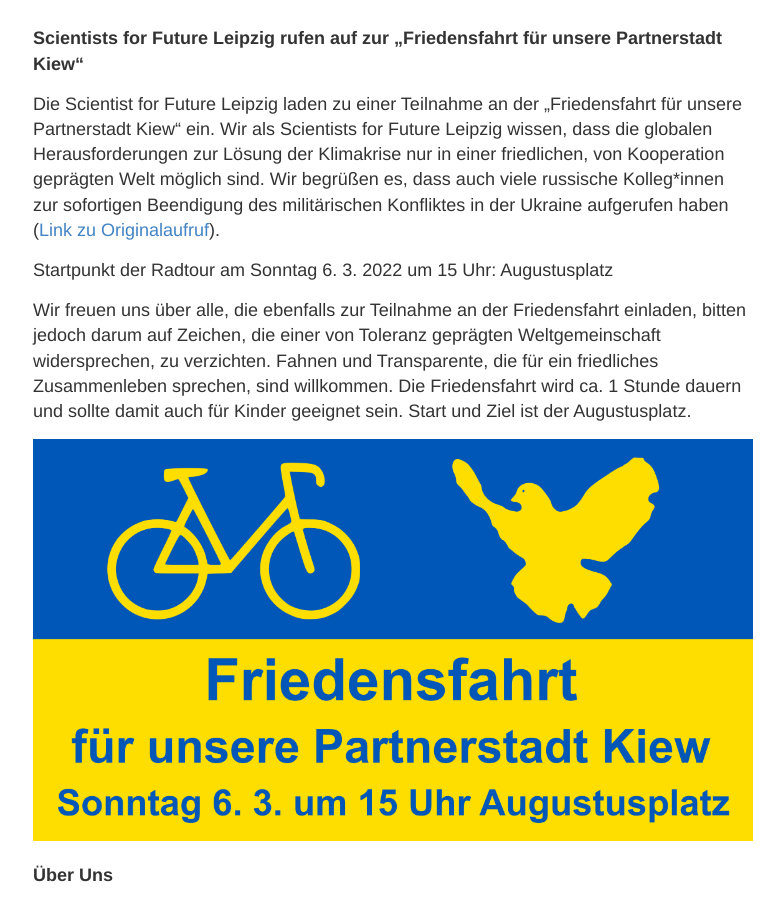
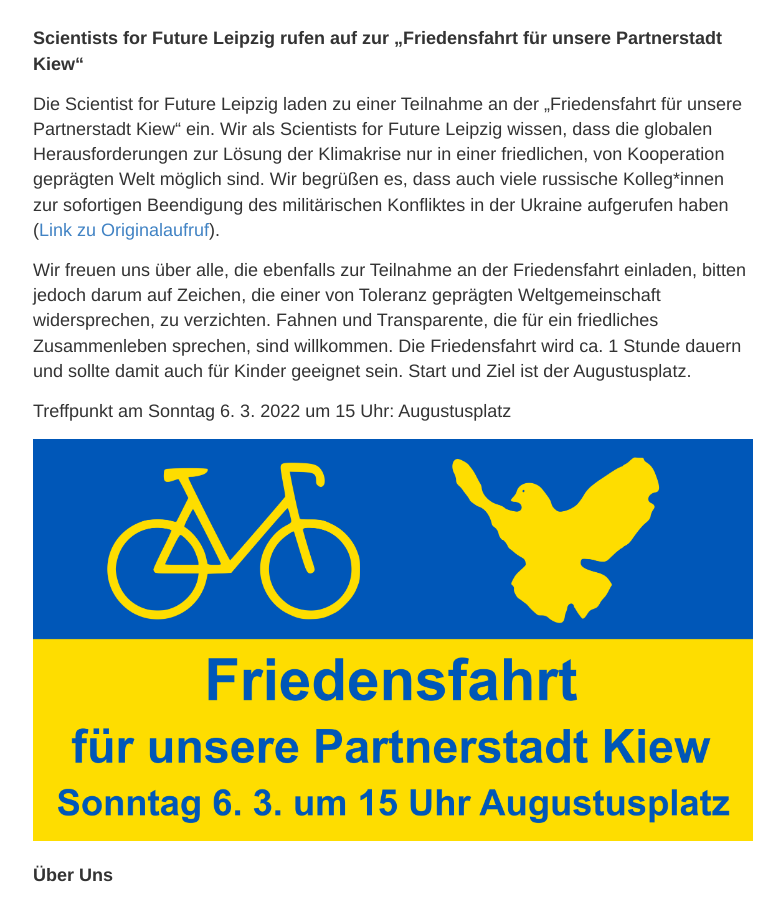
Before and after one commit to s4f-leipzig/s4f-leipzig.github.io, a Jekyll site: the page built from index.md, in a window 1280 px wide and 900 px high, scrolled down 497 px. Shown: the whole window, without its empty margins (247-1031 px from the left). Built offline with Jekyll 4.4.1, drawn with Linux system fonts in a browser that asks for light colours.

Commit message:
Update index.md

```diff
--- a/index.md
+++ b/index.md
@@ -8,9 +8,9 @@
 
 Die Scientist for Future Leipzig laden zu einer Teilnahme an der „Friedensfahrt für unsere Partnerstadt Kiew“ ein. Wir als Scientists for Future Leipzig wissen, dass die globalen Herausforderungen zur Lösung der Klimakrise nur in einer friedlichen, von Kooperation geprägten Welt möglich sind. Wir begrüßen es, dass auch viele russische Kolleg*innen zur sofortigen Beendigung des militärischen Konfliktes in der Ukraine aufgerufen haben (<a href="https://trv-science.ru/2022/02/we-are-against-war/">Link zu Originalaufruf</a>).
 
-Startpunkt der Radtour am Sonntag 6. 3. 2022 um 15 Uhr: Augustusplatz
+Wir freuen uns über alle, die ebenfalls zur Teilnahme an der Friedensfahrt einladen, bitten jedoch darum auf Zeichen, die einer von Toleranz geprägten Weltgemeinschaft widersprechen, zu verzichten. Fahnen und Transparente, die für ein friedliches Zusammenleben sprechen, sind willkommen. Die Friedensfahrt wird ca. 1 Stunde dauern und sollte damit auch für Kinder geeignet sein. Start und Ziel ist der Augustusplatz.
 
-Wir freuen uns über alle, die ebenfalls zur Teilnahme an der Friedensfahrt einladen, bitten jedoch darum auf Zeichen, die einer von Toleranz geprägten Weltgemeinschaft widersprechen, zu verzichten. Fahnen und Transparente, die für ein friedliches Zusammenleben sprechen, sind willkommen. Die Friedensfahrt wird ca. 1 Stunde dauern und sollte damit auch für Kinder geeignet sein. Start und Ziel ist der Augustusplatz.
+Treffpunkt am Sonntag 6. 3. 2022 um 15 Uhr: Augustusplatz
 
 ![](/images/Friedensfahrt.png)
 
```
